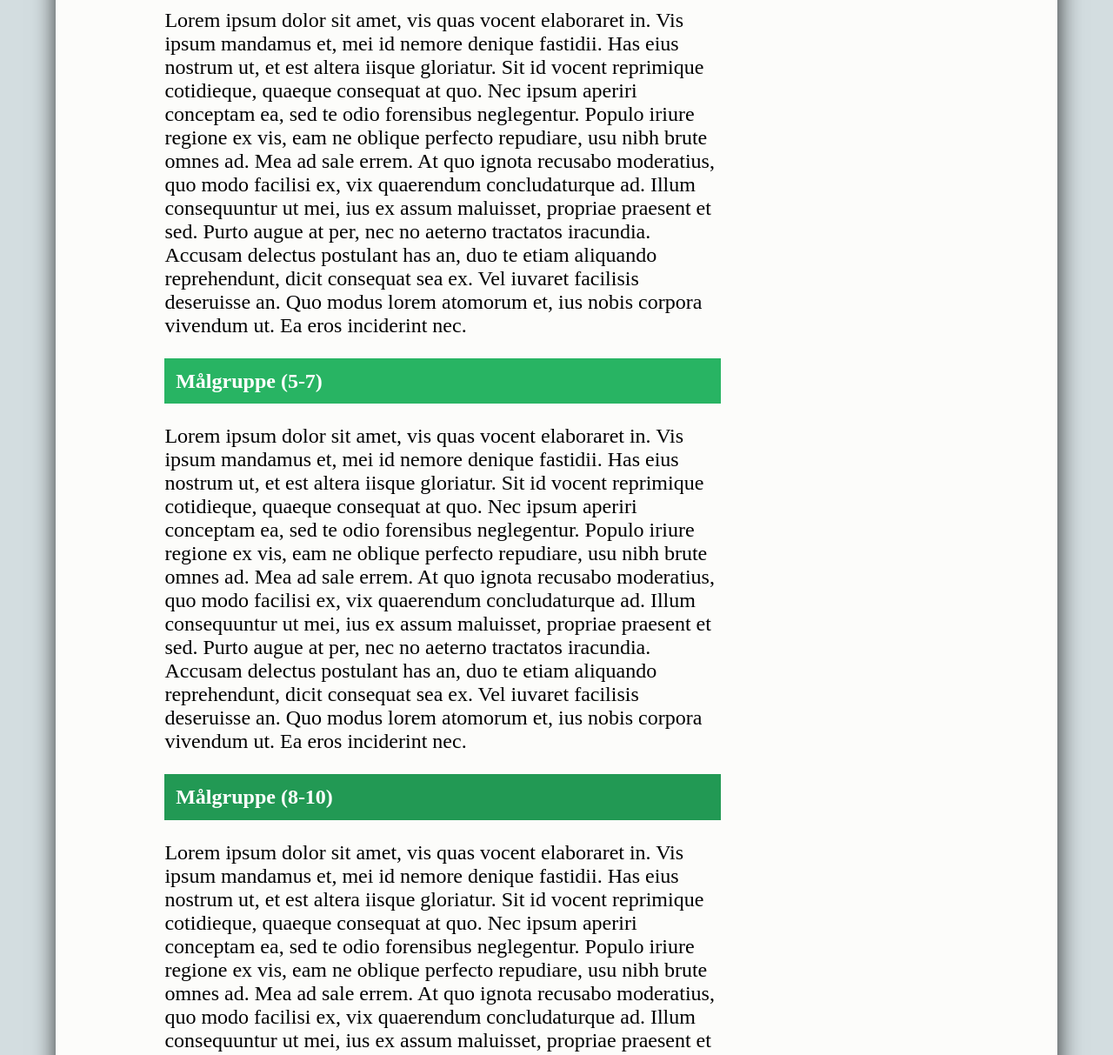
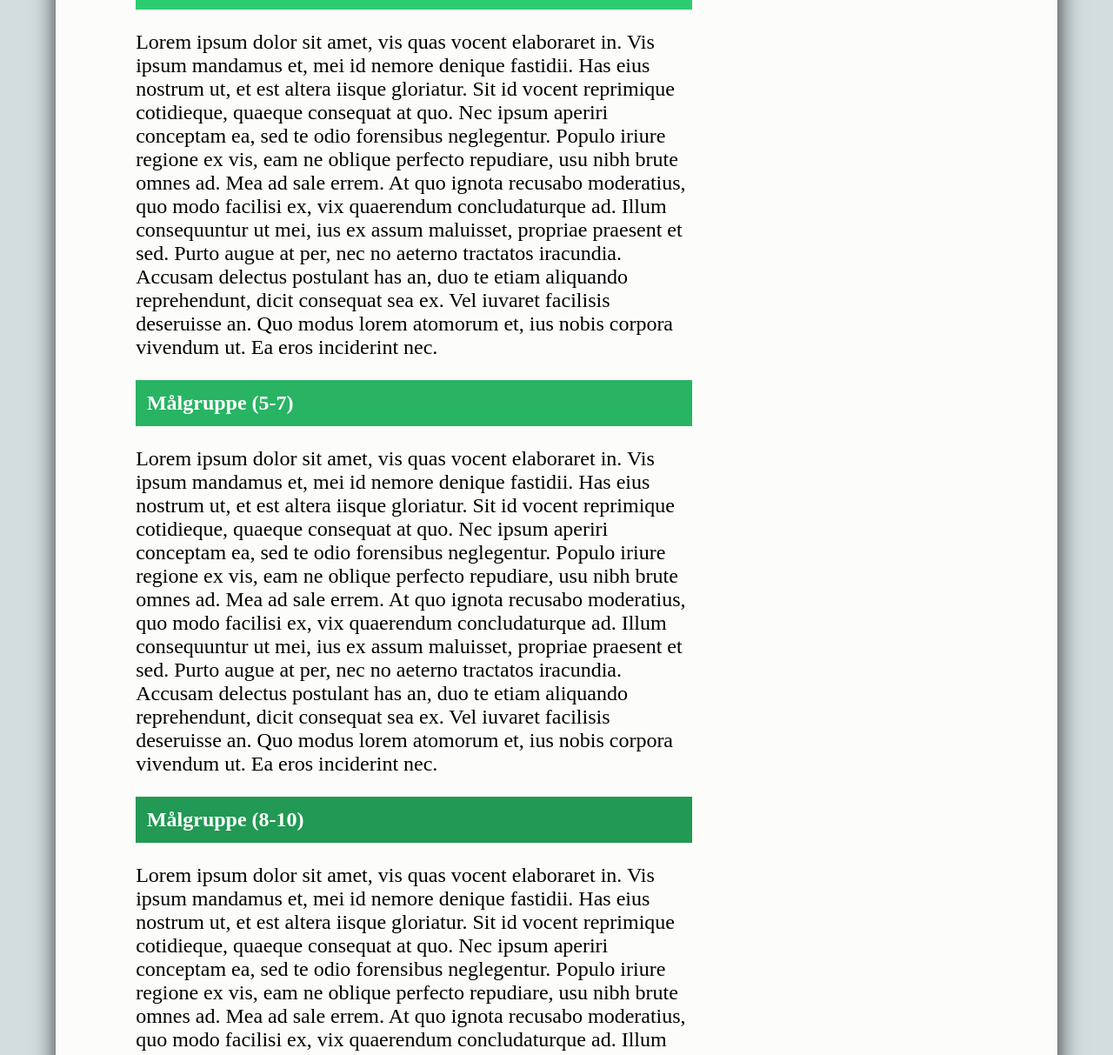
Before and after one commit to Frikheim/FinalProject, a plain HTML site: page malgrupper.html in a window 1280 px wide. Shown: the part 772-1985 px from the top of the page at 87% size. Drawn offline with Linux system fonts and the light colour scheme.

Commit message:
Update style.css

```diff
--- a/style.css
+++ b/style.css
@@ -59,7 +59,7 @@ body {
     margin-left: 5%;
     margin-right: 5%;
     box-shadow: 1px 7px 25px 1px rgba(0,0,0,0.75);
-    padding: 1%;
+    padding: 3%;
 }
 
 /* Body for Problemstilling */
@@ -107,7 +107,6 @@ body {
 }
 */
 .malmain {
-    padding-left: 5%;
 }
 
 .malmain h2{
```
